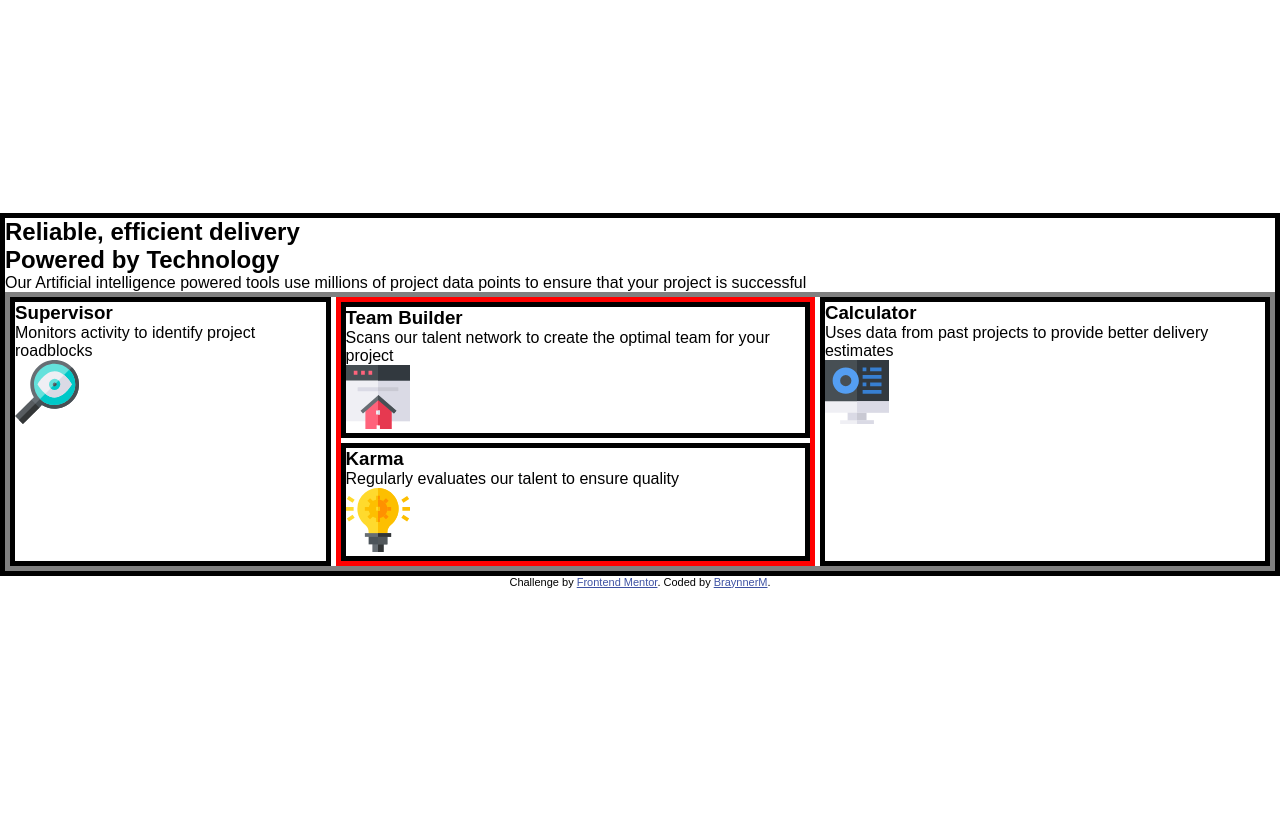
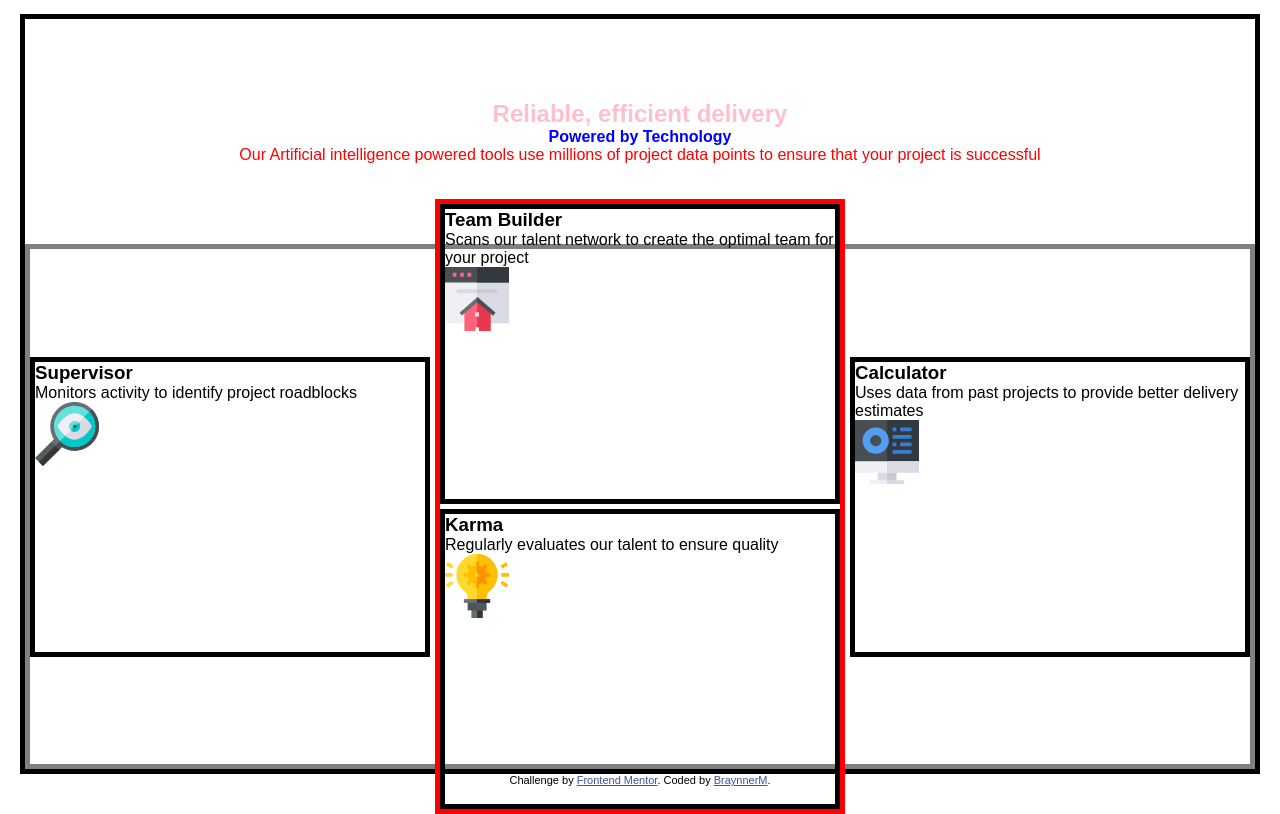
Before and after one commit to BraynnerM/four-card-feature-section-master, a React (Vite) app: page / in a window 1280 px wide. Built offline with nearby package versions, Linux system fonts and the light colour scheme.

Commit message:
algumas estilizações de css

```diff
--- a/src/App.jsx
+++ b/src/App.jsx
@@ -1,41 +1,48 @@
-
-import './styles/components/App/index.sass'
-import './styles/components/App/responsive.sass'
+import "./styles/components/App/index.sass";
+import "./styles/components/App/responsive.sass";
 
 function App() {
-
-
   return (
     <div className="container">
-      <h2>Reliable, efficient delivery</h2>
-      <h2>Powered by Technology</h2>
-      <p>Our Artificial intelligence powered tools use millions of project data points to ensure that your project is successful</p>
-      <div className='cards'>
-        <div className='card-1'>
+      <div className="title">
+        <h2>Reliable, efficient delivery</h2>
+        <strong>Powered by Technology</strong>
+        <p>
+          Our Artificial intelligence powered tools use millions of project data
+          points to ensure that your project is successful
+        </p>
+      </div>
+      <div className="cards">
+        <div className="card card-1">
           <h3>Supervisor</h3>
           <p>Monitors activity to identify project roadblocks</p>
           <img src="./images/icon-supervisor.svg" alt="lupa" />
         </div>
-        <div className='card-group'>
-          <div className='card-2'>
+        <div className="card-group">
+          <div className="card card-2">
             <h3>Team Builder</h3>
-            <p>Scans our talent network to create the optimal team for your project</p>
+            <p>
+              Scans our talent network to create the optimal team for your
+              project
+            </p>
             <img src="./images/icon-team-builder.svg" alt="casa" />
           </div>
-          <div className='card-3'>
+          <div className="card card-3">
             <h3>Karma</h3>
             <p>Regularly evaluates our talent to ensure quality</p>
             <img src="./images/icon-karma.svg" alt="lampada" />
           </div>
         </div>
-        <div className='card-4'>
+        <div className="card card-4">
           <h3>Calculator</h3>
-          <p>Uses data from past projects to provide better delivery estimates</p>
+          <p>
+            Uses data from past projects to provide better delivery estimates
+          </p>
           <img src="./images/icon-calculator.svg" alt="stats" />
         </div>
       </div>
     </div>
-  )
+  );
 }
 
-export default App
+export default App;
--- a/src/styles/main.sass
+++ b/src/styles/main.sass
@@ -18,12 +18,35 @@
 
         .container
             border: 5px solid black
+            height: 95vh
+            display: flex
+            flex-direction: column
+            justify-content: center
+            align-items: center
+            .title
+                display: flex
+                flex-direction: column
+                justify-content: center
+                align-items: center
+                height: 30%
+                h2
+                    color: pink
+                strong
+                    color: blue
+                p
+                    color: red
             .cards
                 border: 5px solid gray
                 display: flex
+                align-items: center
                 gap: 5px
+                height: 70%
+                .card
+                    width: 400px
+                    height: 300px
                 .card-1
                     border: 5px solid black
+
                 .card-group
                     border: 5px solid red
                     display: flex
```
